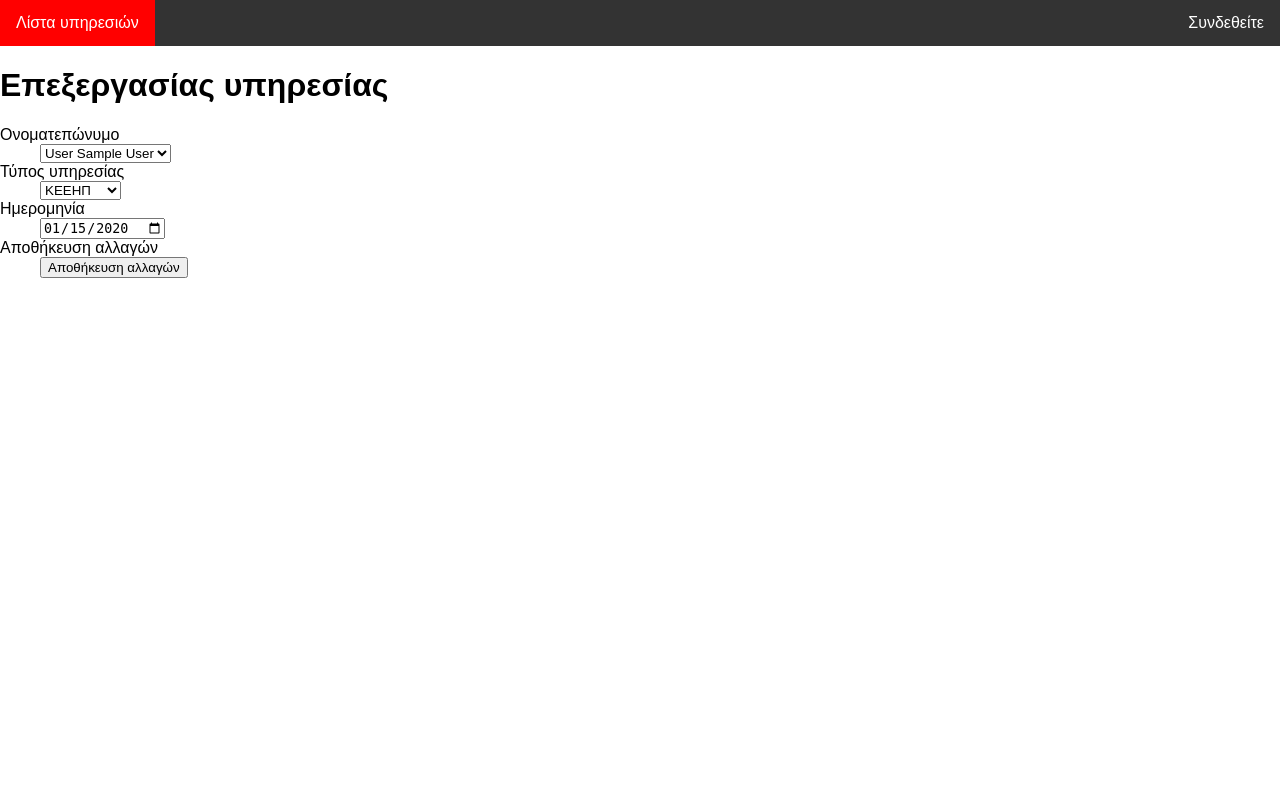
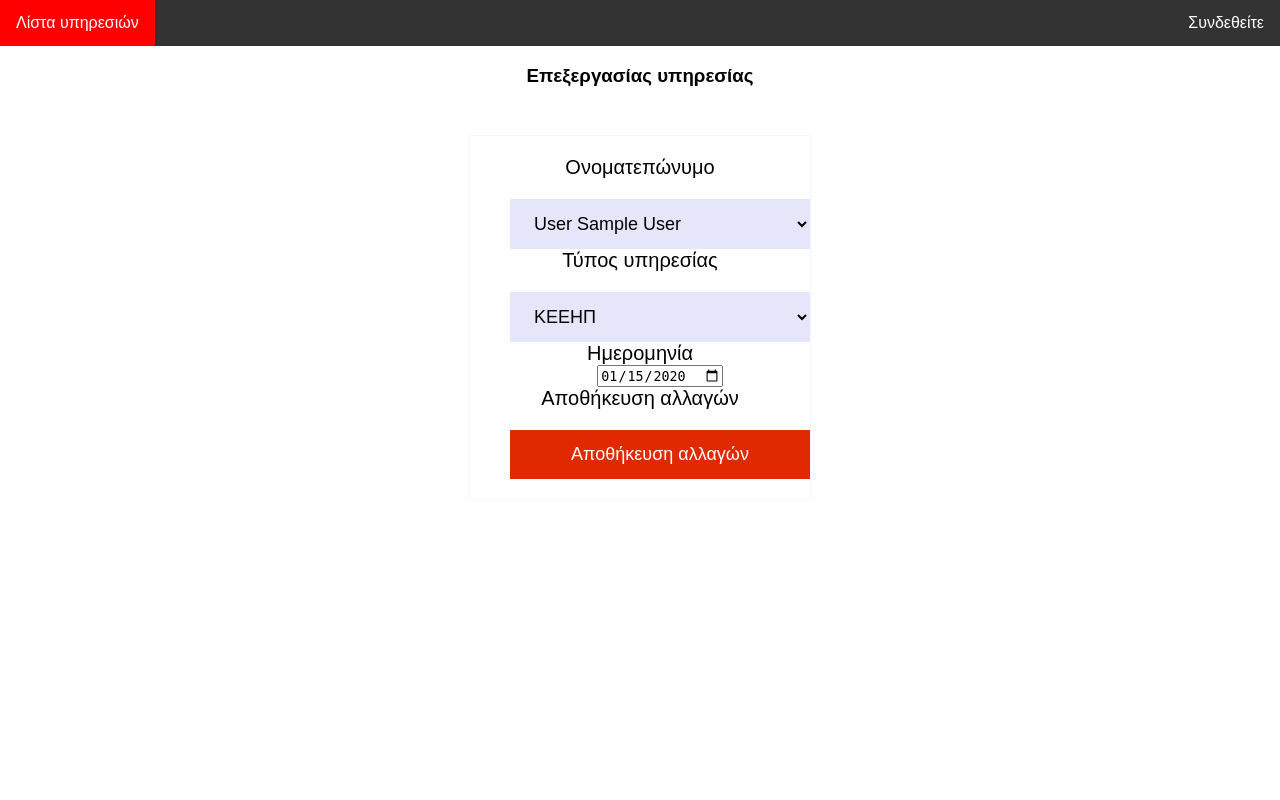
Before and after one commit to knaiskes/duty-schedule, a Flask app: page /editDuty/1 in a window 1280 px wide. Run offline with Flask 2, Linux system fonts and the light colour scheme; tables that the repository leaves empty hold one stand-in row (values such as "Sample post"); some libraries are stand-ins or nearby versions.

Commit message:
add css code in edit_duty page

```diff
--- a/templates/edit_duty.html
+++ b/templates/edit_duty.html
@@ -1,9 +1,13 @@
 <title>Επεξεργασία υπηρεσίας</title>
+<style>
+body { text-align: center; }
+</style>
 {% extends "base.html" %}
 
 {% block content %}
 {% from "_formhelpers.html" import render_field %}
-<h1>Επεξεργασίας υπηρεσίας</h1>
+<h3>Επεξεργασίας υπηρεσίας</h3>
+<div id="edit-form">
     <form method="POST">
         {{ form.hidden_tag() }}
         <dl>
@@ -20,4 +24,5 @@
         {% endif %}
         {% endwith %}
     </form>
+</div>
 {% endblock %}
```
Lines whose indentation alone changed are shown as unchanged.
